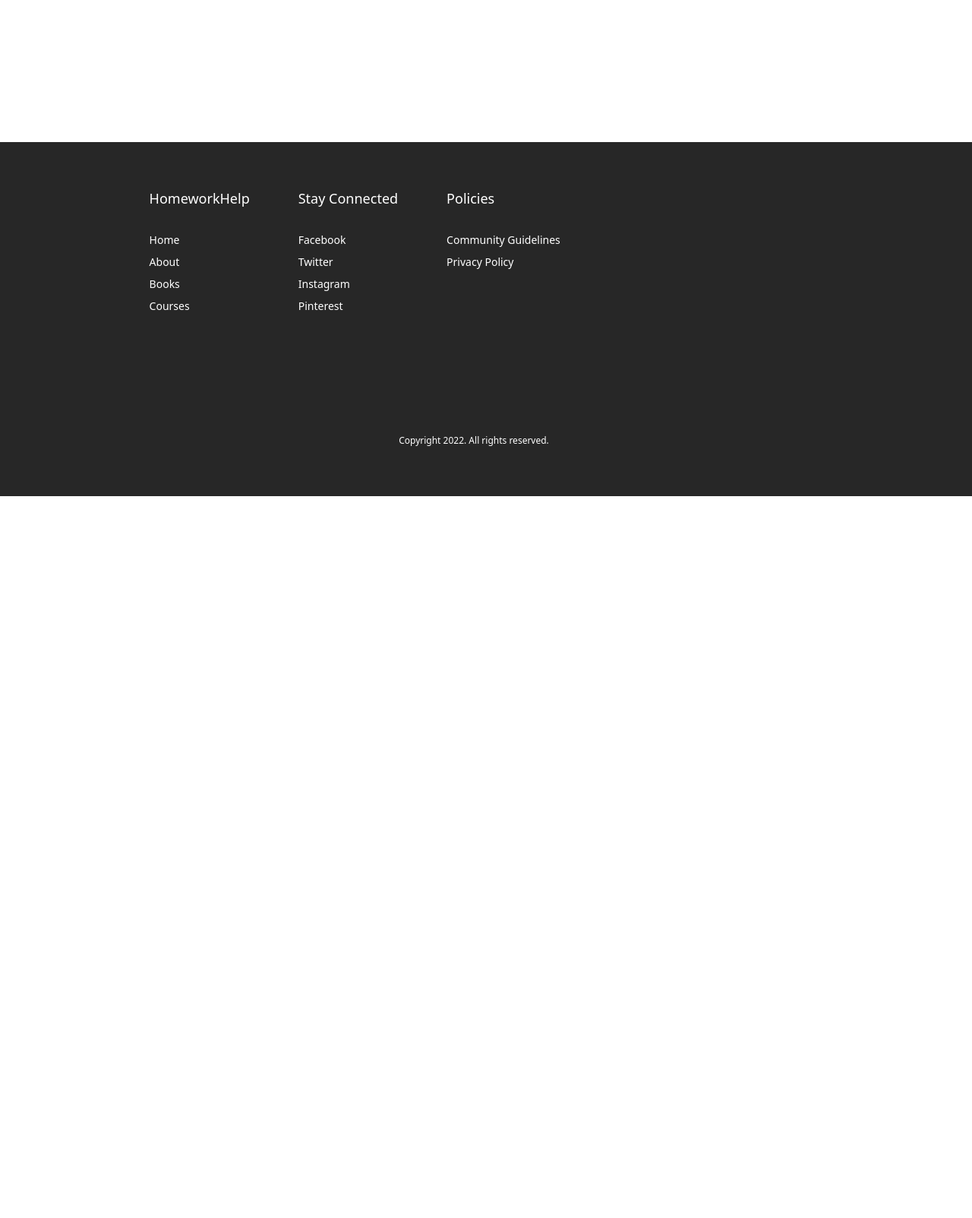
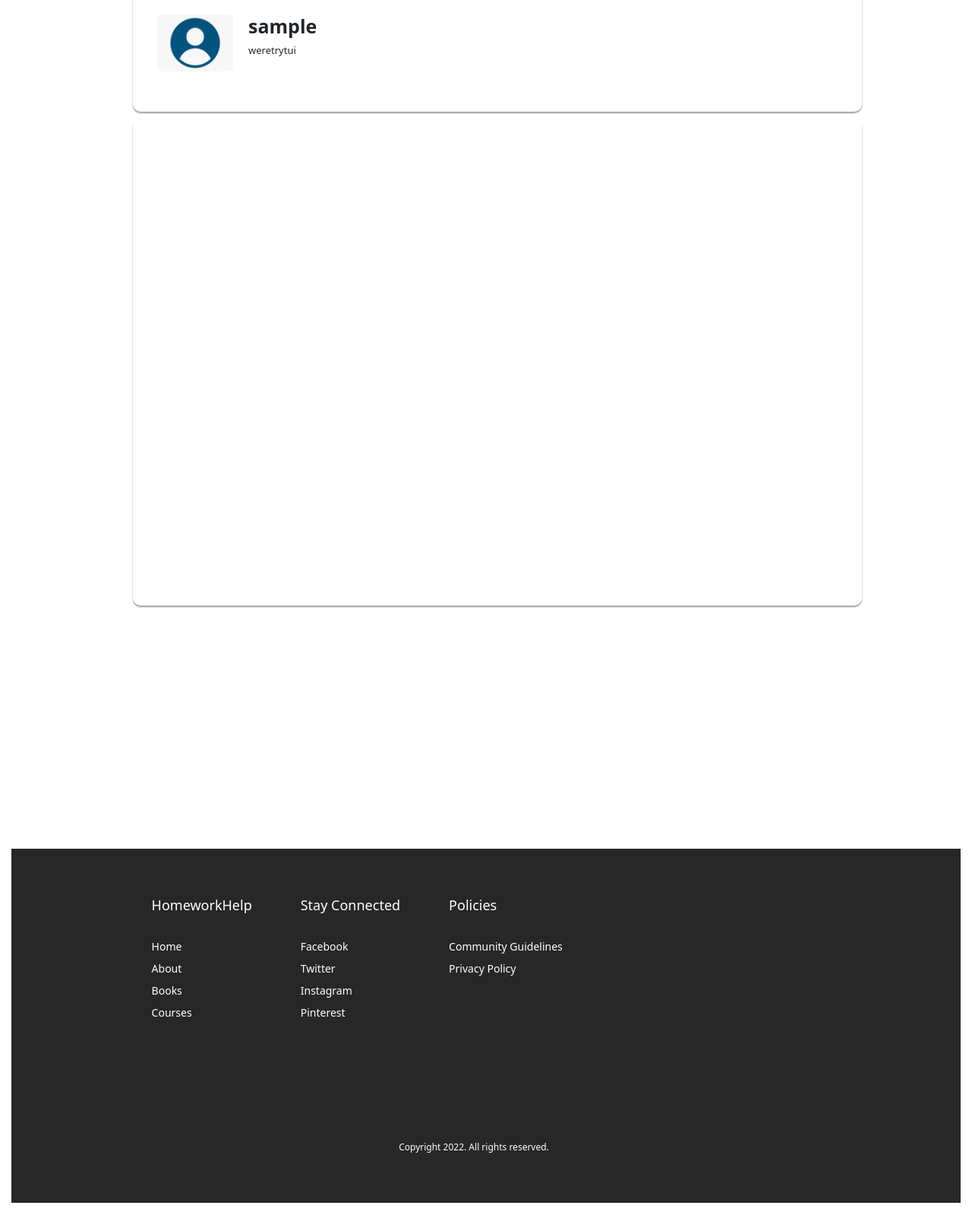
Before and after one commit to Cngo2019/ITSC_3155_Project, a Flask app: page /profile in a window 1280 px wide. Shown: the part 469-2072 px from the top of the page at 76% size. Before the commit the page ends 1122 px from the top, so only its background shows below. Run offline with Flask 2, Linux system fonts and the light colour scheme; the visitor is signed in with stand-in values (Sample User, id 1).

Commit message:
html pages modified

```diff
--- a/templates/_loggedinlayout.html
+++ b/templates/_loggedinlayout.html
@@ -88,6 +88,7 @@
             font-size: 12px;
             text-align: center;
         }
+
     </style>
     <meta charset="UTF-8">
     <meta http-equiv="X-UA-Compatible" content="IE=edge">
--- a/templates/logged-in-home.html
+++ b/templates/logged-in-home.html
@@ -3,13 +3,15 @@
 {% block css %}
 
 <style>
+
     img {
         background-repeat:no-repeat;
         background-size: cover;
-        width:100%;
         margin:0;
         padding:0;
+        width: 100%;
     }
+
     .welcome-container {
         width: 50rem;
         height: 15rem;
@@ -55,6 +57,7 @@
 
 {% block body %}
 
+
 <div class="container">
     <img src="{{url_for('static', filename='welcome-home.jpg')}}" alt="bg">
     <div class="welcome-container">
@@ -74,4 +77,5 @@
 
 
 
+
 {% endblock %}
--- a/templates/profile.html
+++ b/templates/profile.html
@@ -3,18 +3,54 @@
 {% block css %}
 
 <style>
+    .profile-container {
+        padding: 20px 15px;
 
-    .profile .profile-header {
-        background:white;
+    }
+    .profile-details {
+        background: rgb(255, 255, 255);
         border-radius: 10px;
         box-shadow: 0 2px 2px rgb(157, 157, 157);
         margin-left: 10em;
         margin-top: 5em;
         padding: 2em 2em 2em 2em;
-        width: 800px;
-        height:200px;
+        width: 60rem;
+        height: 10rem;
         margin-bottom: 10px;
+        display: flex;
+        align-items: flex-start;
+        justify-content: space-between;
     }
+    .pd-row {
+        display: flex;
+        align-items: flex-start;
+
+    }
+    .pd-img {
+        width:100px;
+        margin-right: 20px;
+        border-radius: 6px;
+    }
+    .pd-row div h3 {
+        font-size: 25px;
+        font-weight: 600;
+
+    }
+    .pd-row div p {
+        font-size: 13px;
+    }
+    .profile-info {
+        background: rgb(255, 255, 255);
+        border-radius: 10px;
+        box-shadow: 0 2px 2px rgb(157, 157, 157);
+        margin: 0 0 0 10em;
+        padding: 2em 2em 2em 2em;
+        width: 60rem;
+        height: 40rem;
+        margin-bottom: 10px;
+
+    }
+
 </style>
 
 {% endblock %}
@@ -26,15 +62,29 @@
 
 {% block body %}
 
-<div class="profile">
-    <div class="profile-header">
-        <img src="#">
+<div class="profile-container">
 
-        <div class="profile-body">
+    <img src="#">
+    <div class="profile-details">
+        <div class="pd-left">
+            <div class="pd-row">
+                <img src="{{url_for('static', filename='user-img.png')}}" class="pd-img" alt="user-img">
+                <div>
+                    <h3> {{ user }}</h3>
+                    <p>weretrytui</p>
+                </div>
+            </div>
 
         </div>
+        <div class="pd-right"></div>
+
     </div>
+    <div class="profile-info">
+        <div class="info-col"></div>
+        <div class="post-col">
 
+        </div>
+    </dic>
 </div>
 
 {% endblock %}
--- a/templates/view_all.html
+++ b/templates/view_all.html
@@ -30,6 +30,9 @@
     .inside-text {
         width: fit-content;
     }
+    h1 {
+        margin-left: 10rem;
+    }
 </style>
 {% endblock %}
 
@@ -40,7 +43,9 @@
 
 
 {% block body %}
+
 <p>
+    <h1>Homework Feed</h1>
     {% for current_post in all_posts %}
     <div class = "post-container">
         <div class = "inside-text">
```
Also changed, not shown: static/user-img.png (added), static/welcome-home.jpg.
